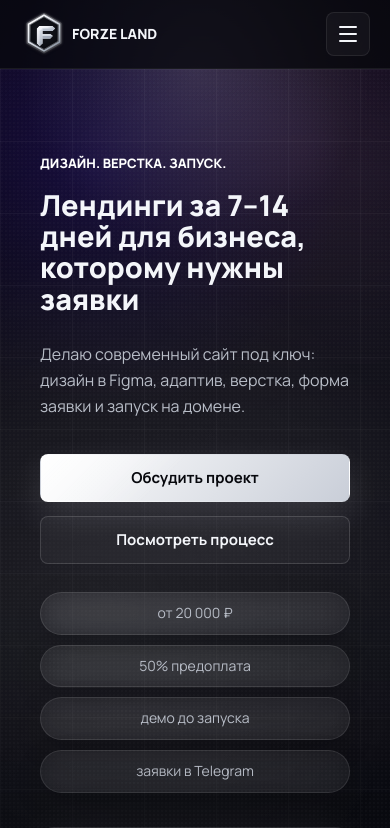
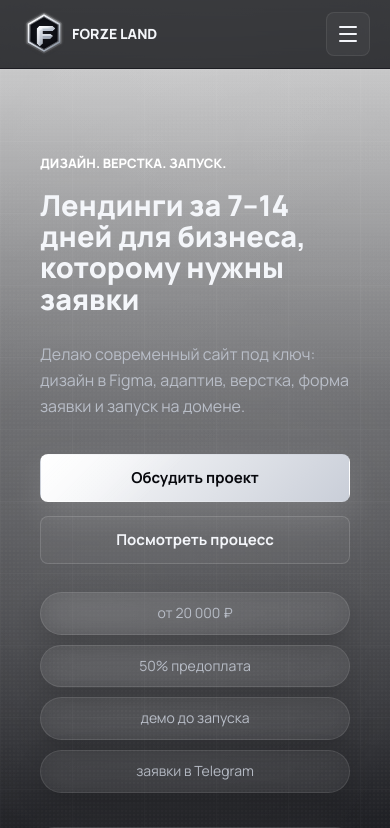
Before and after one commit to forzzze/New-landingb-site, a React (Vite) app: page / in a window 390 px wide. Shown: the top 828 px of the page. Built offline with nearby package versions, Linux system fonts and the light colour scheme; a web font is replaced by a local one.

Commit message:
WHITE BG FOR MOBILE

```diff
--- a/styles.css
+++ b/styles.css
@@ -74,9 +74,9 @@ body.menu-open {
   overflow: hidden;
   background:
     radial-gradient(circle at 50% 8%, rgba(255, 255, 255, 0.16), transparent 22%),
-    radial-gradient(circle at 24% 20%, rgba(82, 39, 255, 0.24), transparent 34%),
-    radial-gradient(circle at 78% 18%, rgba(255, 159, 252, 0.13), transparent 30%),
-    linear-gradient(180deg, rgba(15, 10, 28, 0.92), #070511 78%);
+    radial-gradient(circle at 24% 20%, rgba(255, 255, 255, 0.24), transparent 34%),
+    radial-gradient(circle at 78% 18%, rgba(255, 255, 255, 0.13), transparent 30%),
+    linear-gradient(180deg, rgba(255, 255, 255, 0.92), #ffffff 78%);
 }
 
 .app-background.is-animated {
```
